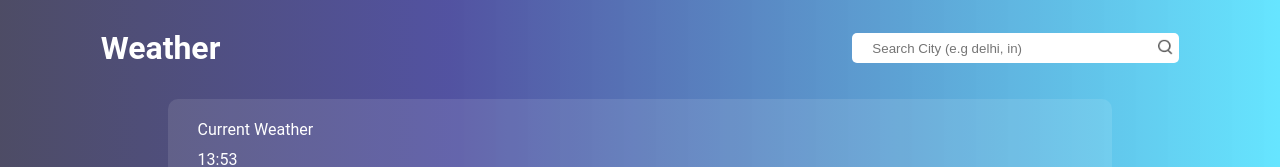
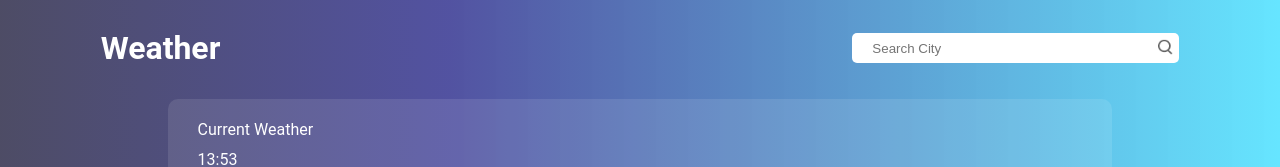
Before and after one commit to Harshit3323/Weather-App, a React (Vite) app: page / in a window 1280 px wide. Shown: the top 167 px of the page. Built offline with nearby package versions, Linux system fonts and the light colour scheme; no server answers.

Commit message:
Update App.jsx

```diff
--- a/src/App.jsx
+++ b/src/App.jsx
@@ -17,7 +17,7 @@ function App() {
       <div id="nav">
         <h1>Weather</h1>
         <div className="search">
-          <input type="search" name="" id="cityName" placeholder="Search City (e.g delhi, in)" className="search_bar"/>
+          <input type="search" name="" id="cityName" placeholder="Search City" className="search_bar"/>
           <button   onClick={handleSearch}>
             <img src={searchIcon} alt="" className="search_icon"/>
           </button>
```
